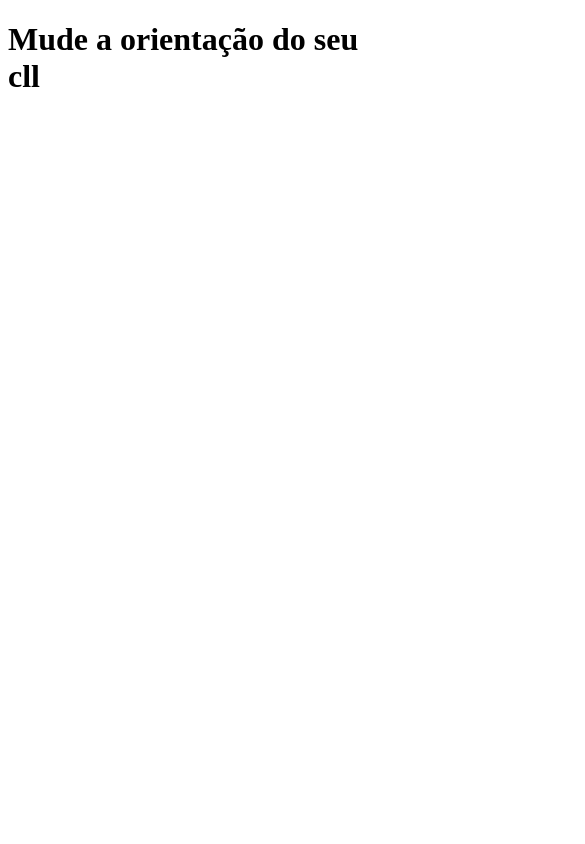
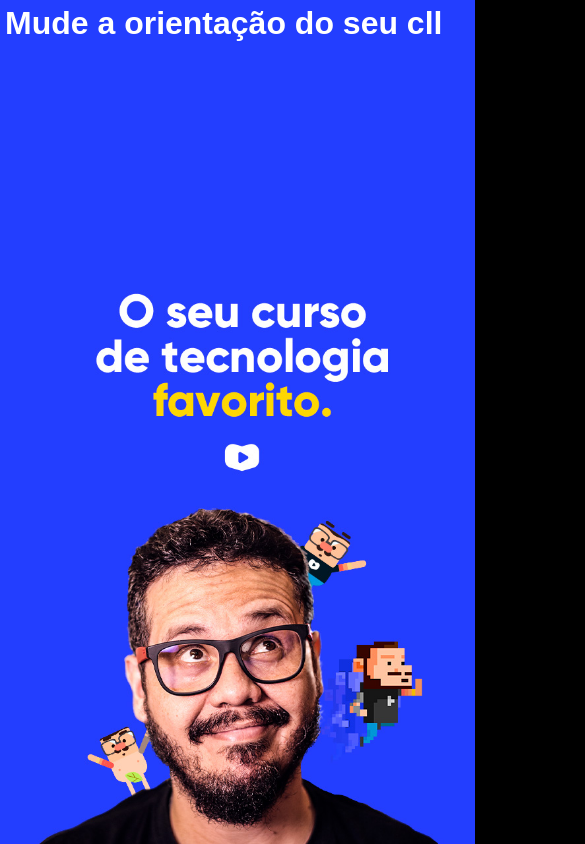
Before and after one commit to sakai244/html_css, a plain HTML site: page Exercicios/Aula.26/mq002/index.html in a window 390 px wide. Shown: the top 844 px of the page, 585 px wide, since content can reach past the window. Drawn offline with Linux system fonts and the light colour scheme.

Commit message:
Media Query

```diff
--- a/Exercicios/Aula.26/mq002/estilos/paisagem.css
+++ b/Exercicios/Aula.26/mq002/estilos/paisagem.css
@@ -1 +1,6 @@
 @charset "UTF-8";
+
+body{
+  background-image: url(../img/cev-landscape.jpg);
+
+}
--- a/Exercicios/Aula.26/mq002/estilos/retrato.css
+++ b/Exercicios/Aula.26/mq002/estilos/retrato.css
@@ -1 +1,6 @@
 @charset "UTF-8";
+
+body{
+  background-image: url(../img/cev-portrait.jpg);
+
+}
--- a/Exercicios/Aula.26/mq002/estilos/style.css
+++ b/Exercicios/Aula.26/mq002/estilos/style.css
@@ -1 +1,23 @@
 @charset "UTF-8";
+
+
+*{
+  margin: 0px;
+  padding: 0px;
+  font-family: Arial, Helvetica, sans-serif;
+}
+
+html, body{
+  background-color: rgb(0, 0, 0);
+  width: 100vh;
+  height: 100vh;
+  background-size: contain;
+  background-repeat: no-repeat;
+
+}
+
+h1{
+  color: white;
+  text-shadow: 1px 2px 0px #233eff;
+  padding: 5px;
+}
```
